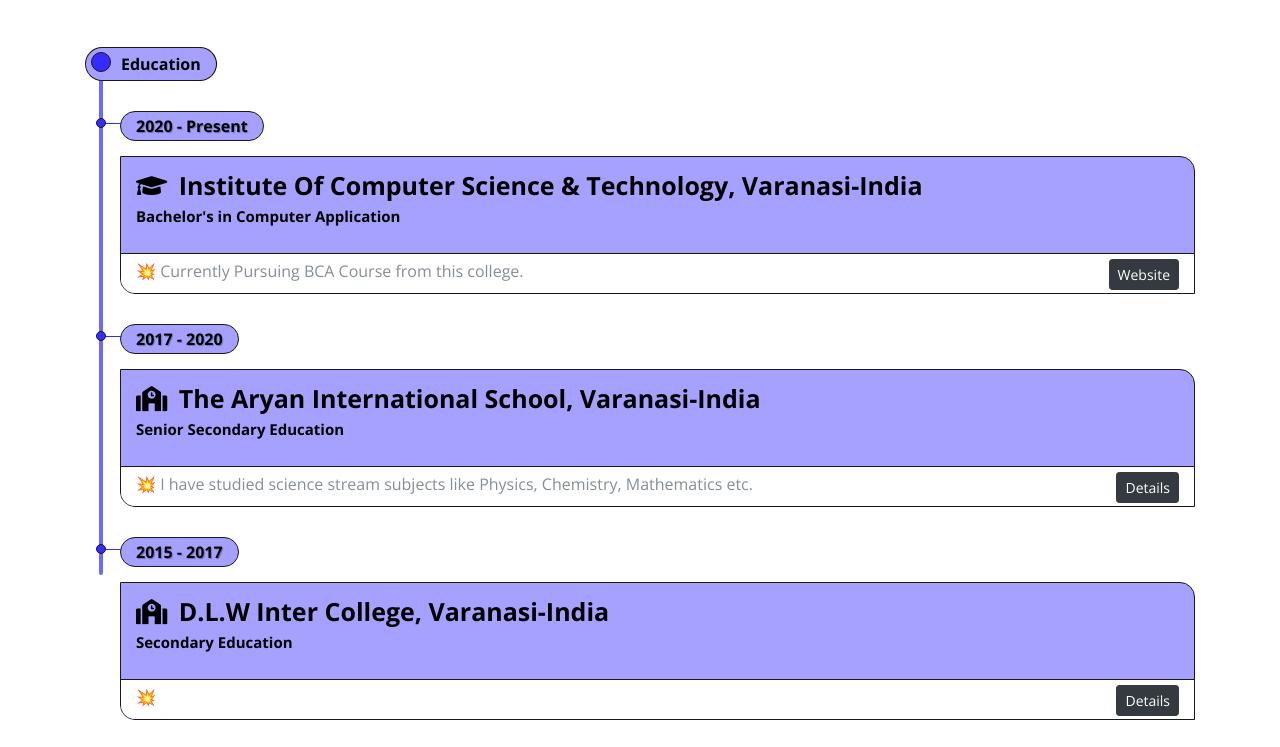
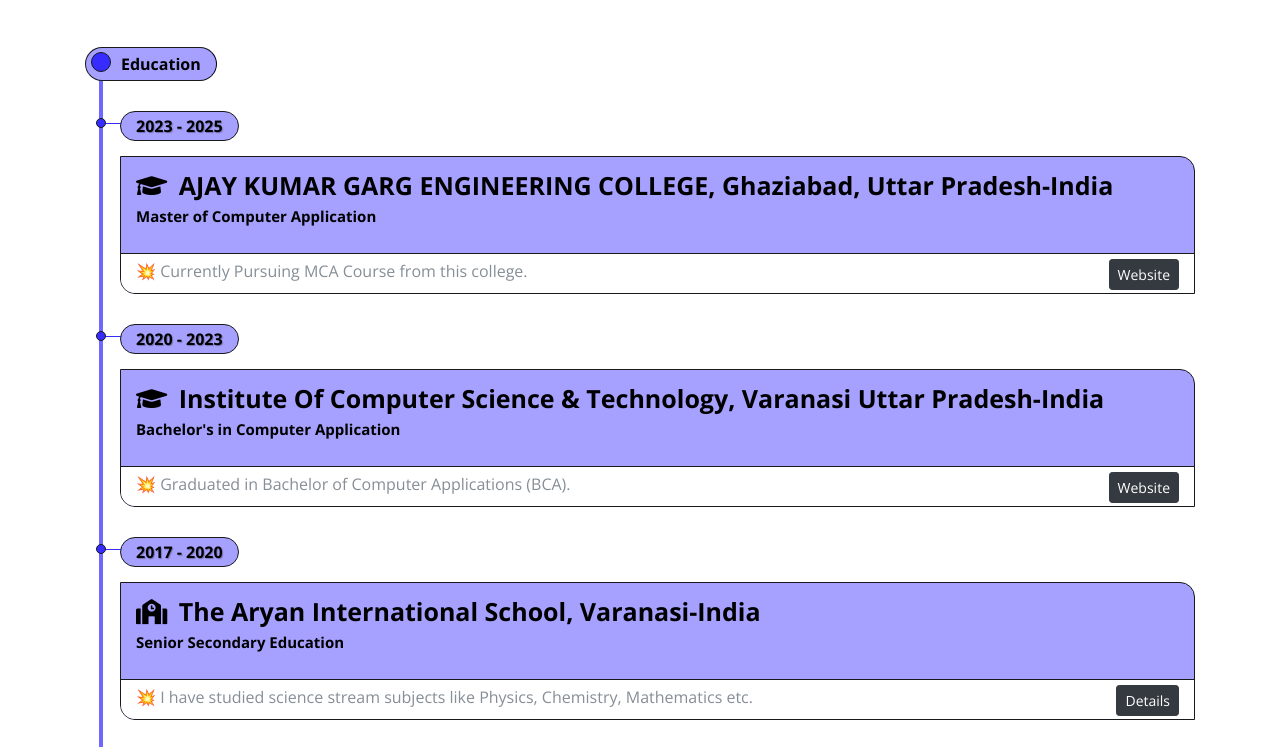
Before and after one commit to nileshsinghx/Oasis-Infobyte-Internship, a plain HTML site: page portfolio/Education.html in a window 1280 px wide. Shown: the part 606-1353 px from the top of the page. Drawn offline with nearby package versions, Linux system fonts and the light colour scheme; a web font is replaced by a local one.

Commit message:
Update Education.html

```diff
--- a/portfolio/Education.html
+++ b/portfolio/Education.html
@@ -81,21 +81,42 @@
                 <div class="timeline-month">
                     Education
                 </div>
-                <div class="timeline-section">
+<div class="timeline-section">
                     <div class="timeline-date">
-                        2020 - Present
+                        2023 - 2025
                     </div>
                     <div class="row">
                         <div class="col-lg">
                             <div class="timeline-box">
                                 <div class="box-title">
-                                    <i class="fas fa-graduation-cap" aria-hidden="true"></i> Institute Of Computer Science & Technology, Varanasi-India
+                                    <i class="fas fa-graduation-cap" aria-hidden="true"></i> AJAY KUMAR GARG ENGINEERING COLLEGE, Ghaziabad, Uttar Pradesh-India
+                                    <p class="degree">Master of Computer Application</p>
+                                </div>
+                                <div class="box-content">
+                                    <a class="btn btn-sm btn-dark float-right" role="button" href="https://www.akgec.ac.in/
+                                       target=_blank style="color: white;">Website</a>
+                                    <div class="box-item">💥 Currently Pursuing MCA Course from this college.</div>
+                                </div>
+                            </div>
+                        </div>
+                    </div>
+                </div>
+
+                <div class="timeline-section">
+                    <div class="timeline-date">
+                        2020 - 2023
+                    </div>
+                    <div class="row">
+                        <div class="col-lg">
+                            <div class="timeline-box">
+                                <div class="box-title">
+                                    <i class="fas fa-graduation-cap" aria-hidden="true"></i> Institute Of Computer Science & Technology, Varanasi Uttar Pradesh-India
                                     <p class="degree">Bachelor's in Computer Application</p>
                                 </div>
                                 <div class="box-content">
                                     <a class="btn btn-sm btn-dark float-right" role="button" href="https://icst.ac.in/"
                                        target=_blank style="color: white;">Website</a>
-                                    <div class="box-item">💥 Currently Pursuing BCA Course from this college.</div>
+                                    <div class="box-item">💥 Graduated in Bachelor of Computer Applications (BCA).</div>
                                 </div>
                             </div>
                         </div>
```
